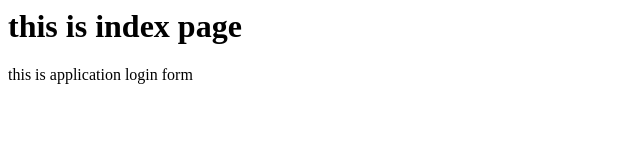
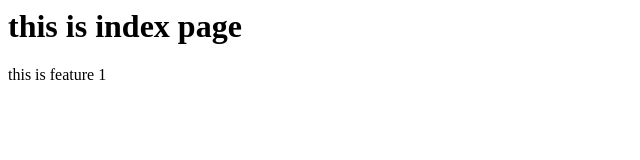
Before and after one commit to sachina0000/second_repo, a plain HTML site: page index.html in a window 1280 px wide. Shown: the full height of the page, 0-640 px from the left. Drawn offline with Linux system fonts and the light colour scheme.

Commit message:
new feature

```diff
--- a/index.html
+++ b/index.html
@@ -1,2 +1,2 @@
 <h1> this is index page </h1>
-<a> this is application login form </a>
+<a> this is feature 1 </a>
```
